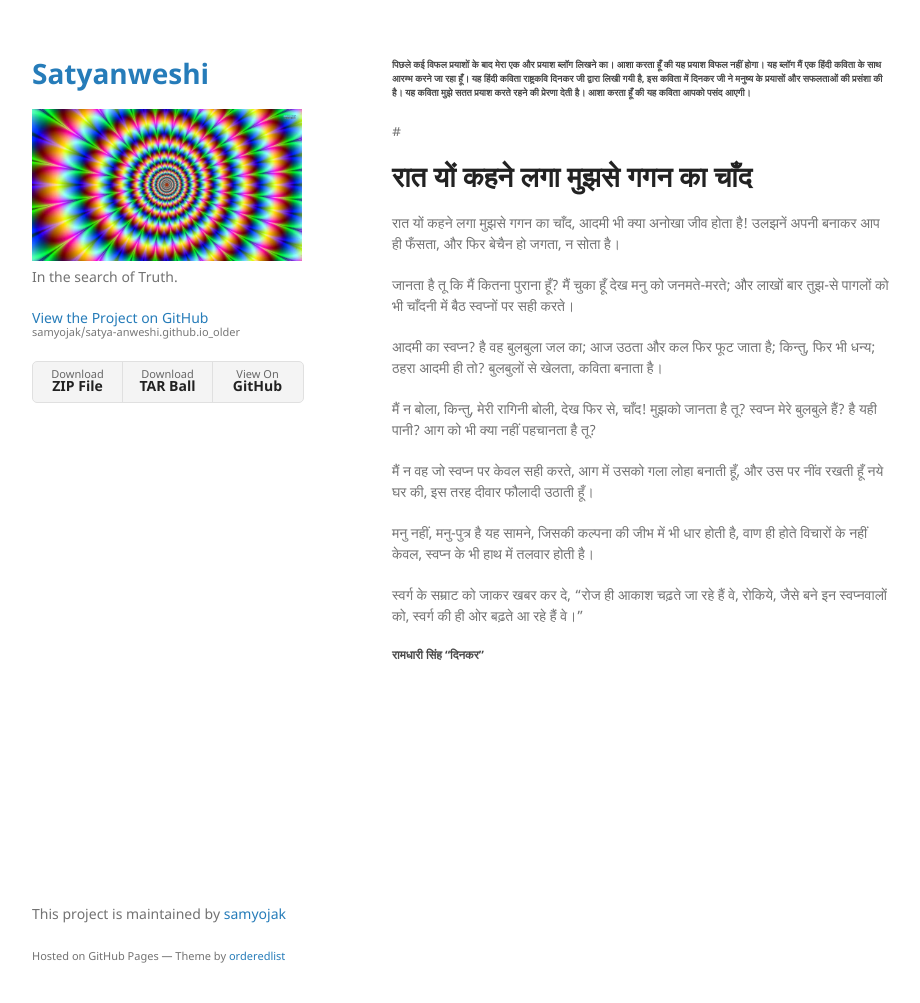
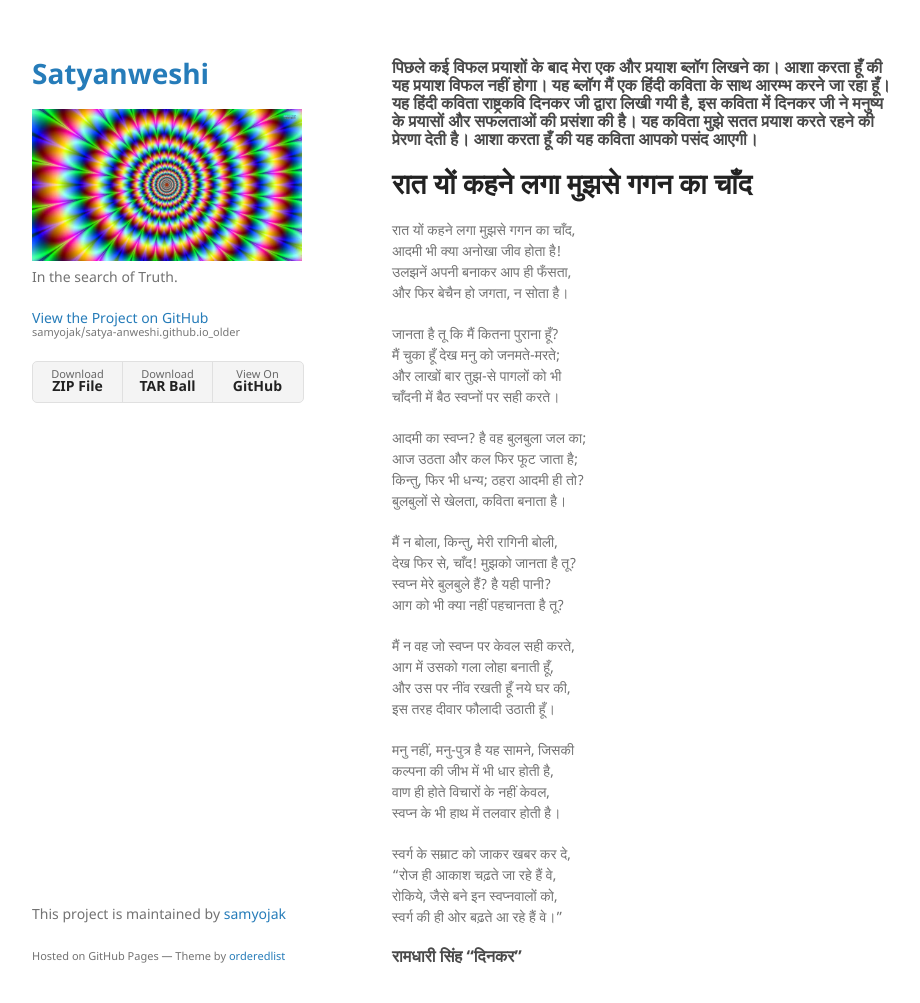
Before and after one commit to samyojak/satya-anweshi.github.io_older, a Jekyll site: the page built from index.md, in a window 1280 px wide and 1035 px high. Shown: the top 1003 px of the window, without its empty margins (178-1098 px from the left). Built offline with Jekyll 4.4.1, drawn with Linux system fonts in a browser that asks for light colours; our own code applies the rules of GitHub Pages for plain Markdown files.

Commit message:
Learning Markdown to proper renderings

```diff
--- a/index.md
+++ b/index.md
@@ -2,8 +2,8 @@
 layout: default
 title: Satyanweshi : In the search of Truth
 ---
-###### पिछले कई विफल प्रयाशों के बाद मेरा एक और प्रयाश ब्लॉग लिखने का। आशा करता हूँ की यह प्रयाश विफल नहीं होगा। यह ब्लॉग मैं एक हिंदी कविता के साथ आरम्भ करने जा रहा हूँ।  यह हिंदी कविता राष्ट्रकवि दिनकर जी द्वारा लिखी गयी है, इस कविता में दिनकर जी ने मनुष्य के प्रयासों और सफलताओं की प्रसंशा की है।  यह कविता मुझे सतत प्रयाश करते रहने की प्रेरणा देती है। आशा करता हूँ की यह कविता आपको पसंद आएगी।
-#
+### पिछले कई विफल प्रयाशों के बाद मेरा एक और प्रयाश ब्लॉग लिखने का। आशा करता हूँ की यह प्रयाश विफल नहीं होगा। यह ब्लॉग मैं एक हिंदी कविता के साथ आरम्भ करने जा रहा हूँ।  यह हिंदी कविता राष्ट्रकवि दिनकर जी द्वारा लिखी गयी है, इस कविता में दिनकर जी ने मनुष्य के प्रयासों और सफलताओं की प्रसंशा की है।  यह कविता मुझे सतत प्रयाश करते रहने की प्रेरणा देती है। आशा करता हूँ की यह कविता आपको पसंद आएगी।
+
 # रात यों कहने लगा मुझसे गगन का चाँद
 
 रात यों कहने लगा मुझसे गगन का चाँद,
@@ -41,4 +41,4 @@
 रोकिये, जैसे बने इन स्वप्नवालों को,
 स्वर्ग की ही ओर बढ़ते आ रहे हैं वे।"
 
-##### रामधारी सिंह "दिनकर"
+### रामधारी सिंह "दिनकर"
```
